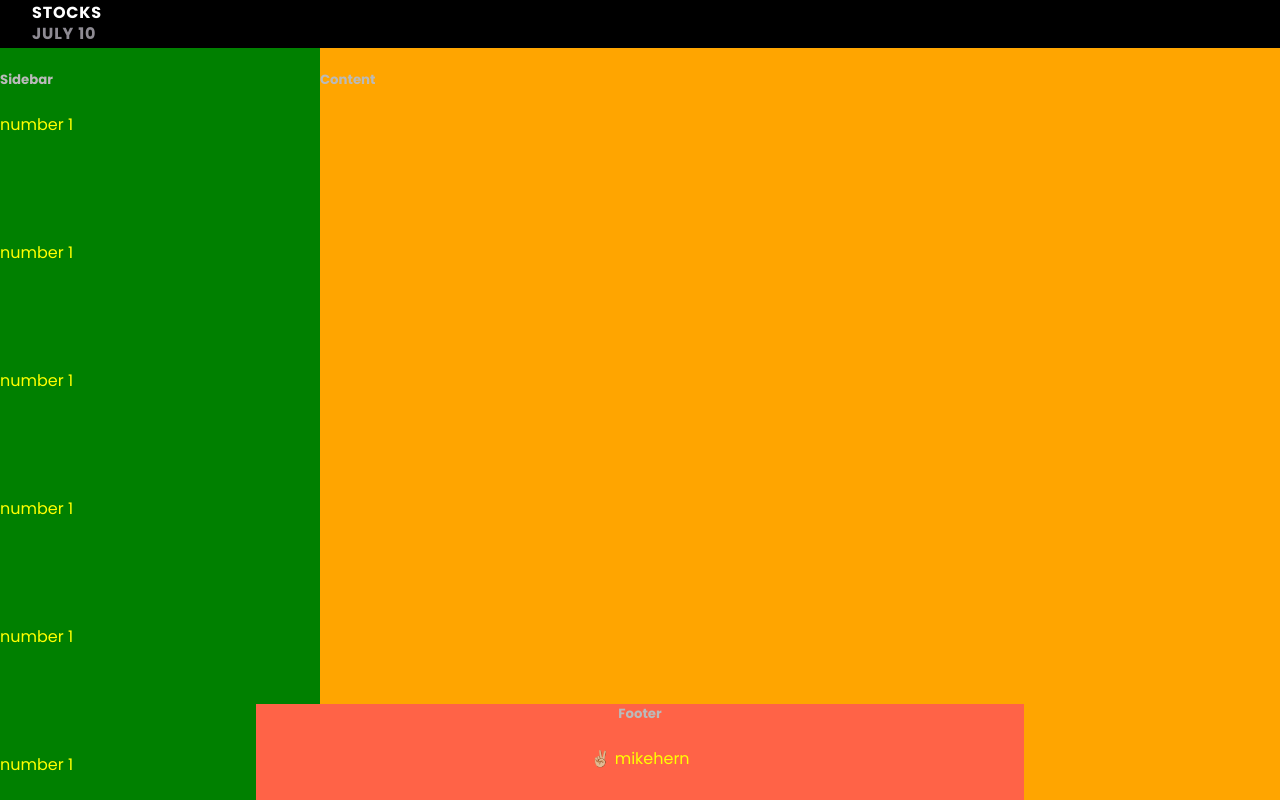
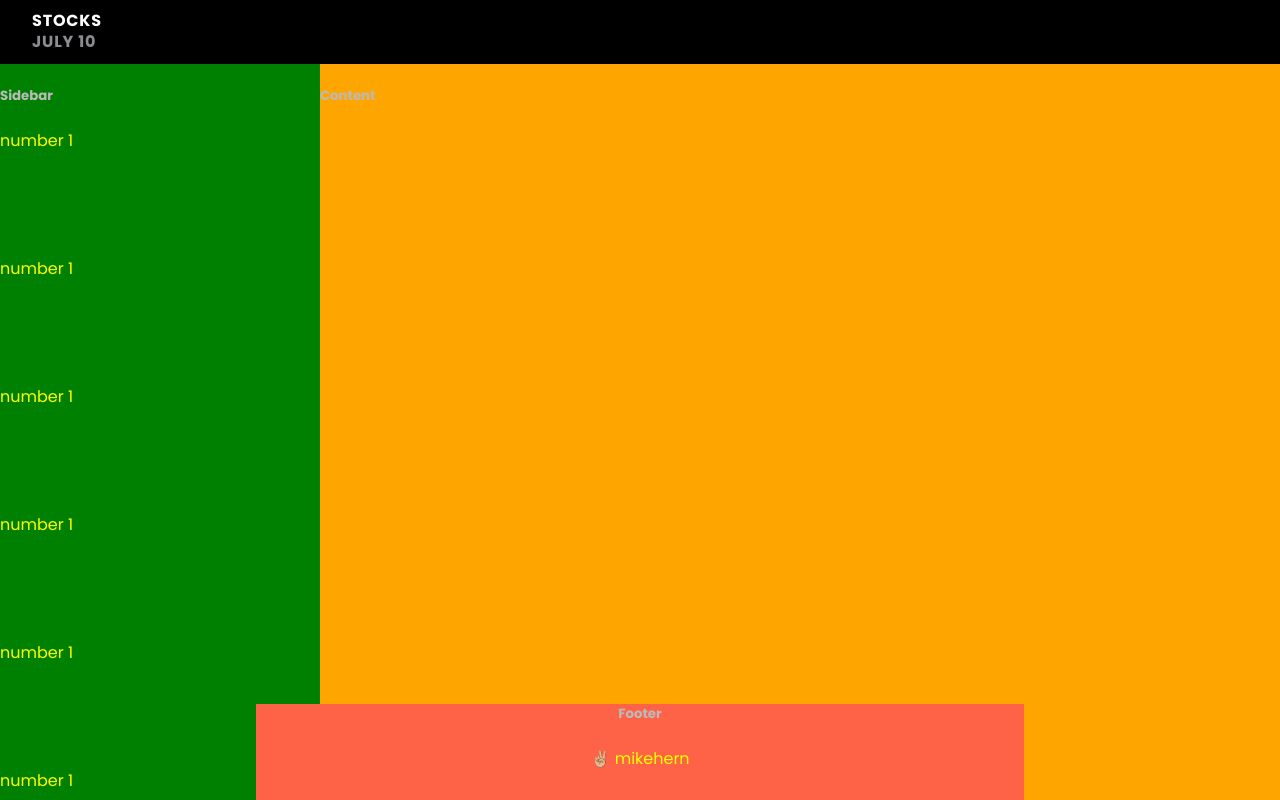
Before and after one commit to mikehern/speech-analytics, a React app: page / in a window 1280 px wide. Shown: the top 800 px of the page. Built offline with nearby package versions, Linux system fonts and the light colour scheme; no server answers.

Commit message:
Modifies header padding on desktop.

```diff
--- a/src/client/styles.css
+++ b/src/client/styles.css
@@ -54,7 +54,7 @@ h5 {
   -ms-flex-align: center;
   align-items: center;
   width: 100vw;
-  padding-top: 6vh; }
+  padding-top: 8vh; }
   @media screen and (max-width: 600px) {
     .container {
       display: -webkit-box;
@@ -82,7 +82,7 @@ h5 {
   color: #8E8B93;
   font-weight: 700;
   width: 100%;
-  height: 6vh;
+  height: 8vh;
   padding: 0 2em;
   letter-spacing: .05em;
   line-height: 1.3; }
--- a/src/client/styles.scss
+++ b/src/client/styles.scss
@@ -26,7 +26,7 @@ h5 {
   justify-items: center;
   align-items: center;
   width: 100vw;
-  padding-top: 6vh;
+  padding-top: 8vh;
 
   @include phone {
     display: flex;
@@ -45,7 +45,7 @@ h5 {
   color: $gray;
   font-weight: 700;
   width: 100%;
-  height: 6vh;
+  height: 8vh;
   padding: 0 $desktopSidePadding;
   letter-spacing: .05em;
   @include text-crop;
```
